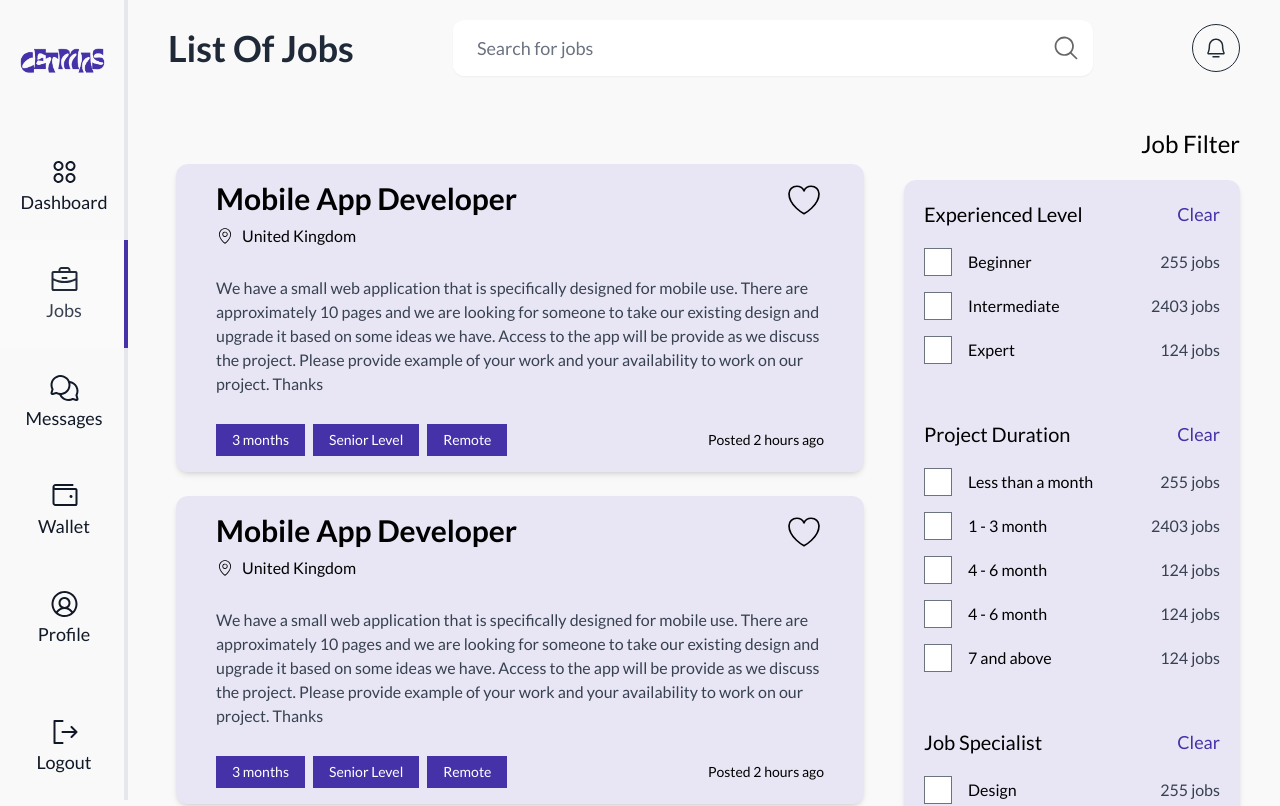
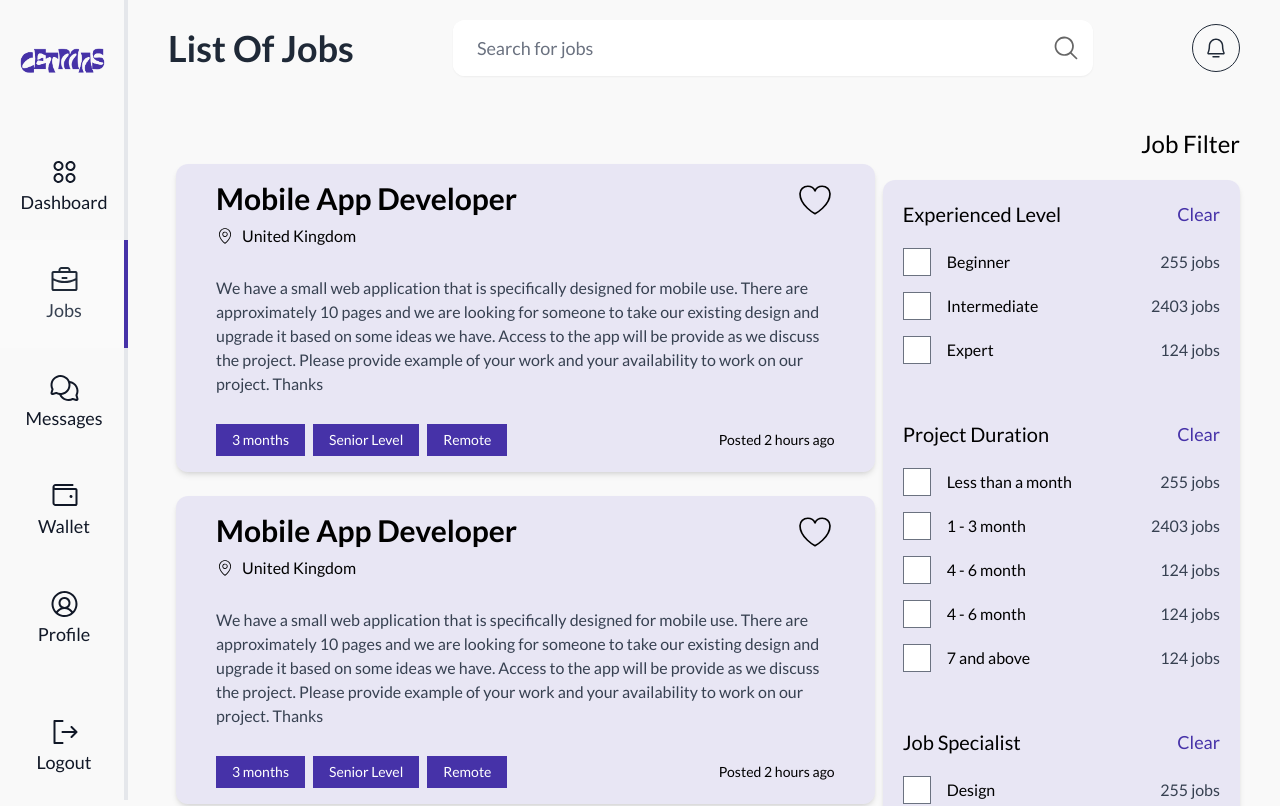
Before and after one commit to springboot20/CETMAS-LANDING-PAGE, a React (Vite) app: page /talent/jobs in a window 1280 px wide. Shown: the top 806 px of the page. Built offline with nearby package versions, Linux system fonts and the light colour scheme; a web font is replaced by a local one.

Commit message:
side navigation component modified

```diff
--- a/src/components/navigation/DashBoardNavigation.tsx
+++ b/src/components/navigation/DashBoardNavigation.tsx
@@ -30,12 +30,12 @@ export const DashBoardNavigation: React.FC<{
       <>
         <div
           className={classNames(
-            `hidden lg:flex fixed left-0 top-0 h-screen lg:bg-[#F9F9F9] w-32 flex-col items-center before:right-0 before:top-0 before:h-full before:w-1 before:bg-gray-200 before:absolute`,
+            `hidden lg:flex fixed left-0 top-0 h-screen lg:bg-[#F9F9F9] w-32 flex-col items-center`,
           )}
         >
           <div
             className={classNames(
-              "hidden lg:flex flex-col items-center h-full w-full",
+              "hidden lg:flex flex-col items-center h-full w-full overflow-y-scroll xl:overflow-y-auto scroll before:right-0 before:top-0 before:h-full before:w-1 xl:before:bg-gray-200 before:absolute",
               !pathname.includes("/admin") ? "justify-between" : "gap-10",
             )}
           >
@@ -114,7 +114,7 @@ export const DashBoardNavigation: React.FC<{
               "transform transition-transform duration-200 ",
             )}
           >
-            <div className="h-full flex flex-col justify-between p-4">
+            <div className="h-full flex flex-col justify-between p-4 overflow-y-scroll scroll">
               <button
                 onClick={() => close()}
                 className="absolute right-8 top-8"
--- a/src/index.css
+++ b/src/index.css
@@ -82,8 +82,8 @@
 @layer components {
 
   .notification-list::-webkit-scrollbar,
-  .job-list::-webkit-scrollbar {
-    width: 8px;
+  .scroll::-webkit-scrollbar {
+    width: 4px;
   }
 
   .notification-list:-webkit-scrollbar-thumb {
@@ -91,13 +91,12 @@
     @apply rounded-lg;
   }
 
-  .job-list::-webkit-scrollbar-thumb {
-    background-color: #a79be1;
-    @apply rounded-lg;
+  .scroll::-webkit-scrollbar-thumb {
+    @apply rounded-lg bg-gray-200;
   }
 
   .notification-list::-webkit-scrollbar-track,
-  .job-list::-webkit-scrollbar-track {
+  .scroll::-webkit-scrollbar-track {
     background-color: #f0f0f0;
   }
 
--- a/src/pages/dashboard/talent/job/Jobs.tsx
+++ b/src/pages/dashboard/talent/job/Jobs.tsx
@@ -5,7 +5,7 @@ import { JobFilter } from "./Jobs/JobFilter";
 export const Jobs: React.FC = () => {
   return (
     <section className="mt-32 px-4 lg:px-10">
-      <div className="grid grid-cols-1 lg:grid-cols-3 sm:gap-8">
+      <div className="grid grid-cols-1 lg:grid-cols-3">
         <JobLists />
         <JobFilter />
       </div>
```
